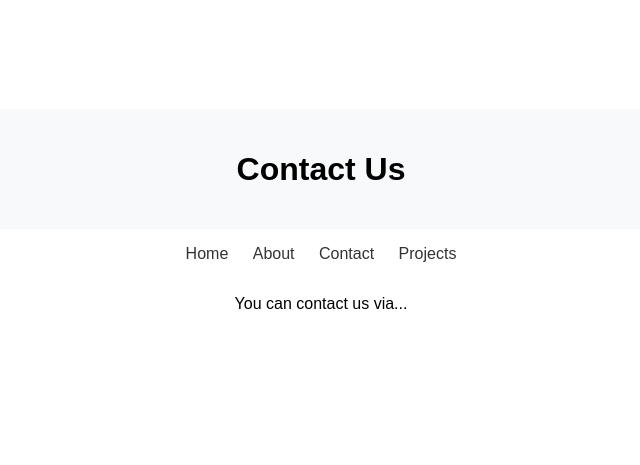
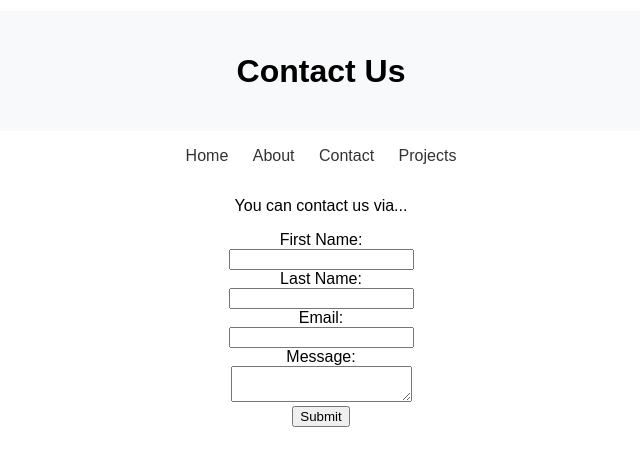
Before and after one commit to edwrand/SSMpage, a website: page contact.html in a window 1280 px wide. Shown: the part 181-646 px from the top of the page, without its empty margins (319-959 px from the left). Drawn offline with Linux system fonts and the light colour scheme.

Commit message:
adding contact form

```diff
--- a/contact.html
+++ b/contact.html
@@ -19,7 +19,20 @@
     </nav>
     <main>
         <p>You can contact us via...</p>
+        <form id="contactForm">
+            <label for="firstName">First Name:</label><br>
+            <input type="text" id="firstName" name="firstName"><br>
+            <label for="lastName">Last Name:</label><br>
+            <input type="text" id="lastName" name="lastName"><br>
+            <label for="email">Email:</label><br>
+            <input type="email" id="email" name="email"><br>
+            <label for="message">Message:</label><br>
+            <textarea id="message" name="message"></textarea><br>
+            <input type="submit" value="Submit">
+        </form>
     </main>
+
+    <script src="form.js"></script>
 </body>
 
 </html>
--- /dev/null
+++ b/package.json
@@ -0,0 +1,6 @@
+{
+  "dependencies": {
+    "body": "^5.1.0",
+    "express": "^4.18.2"
+  }
+}
```
Also changed, not shown: 1 other file.
